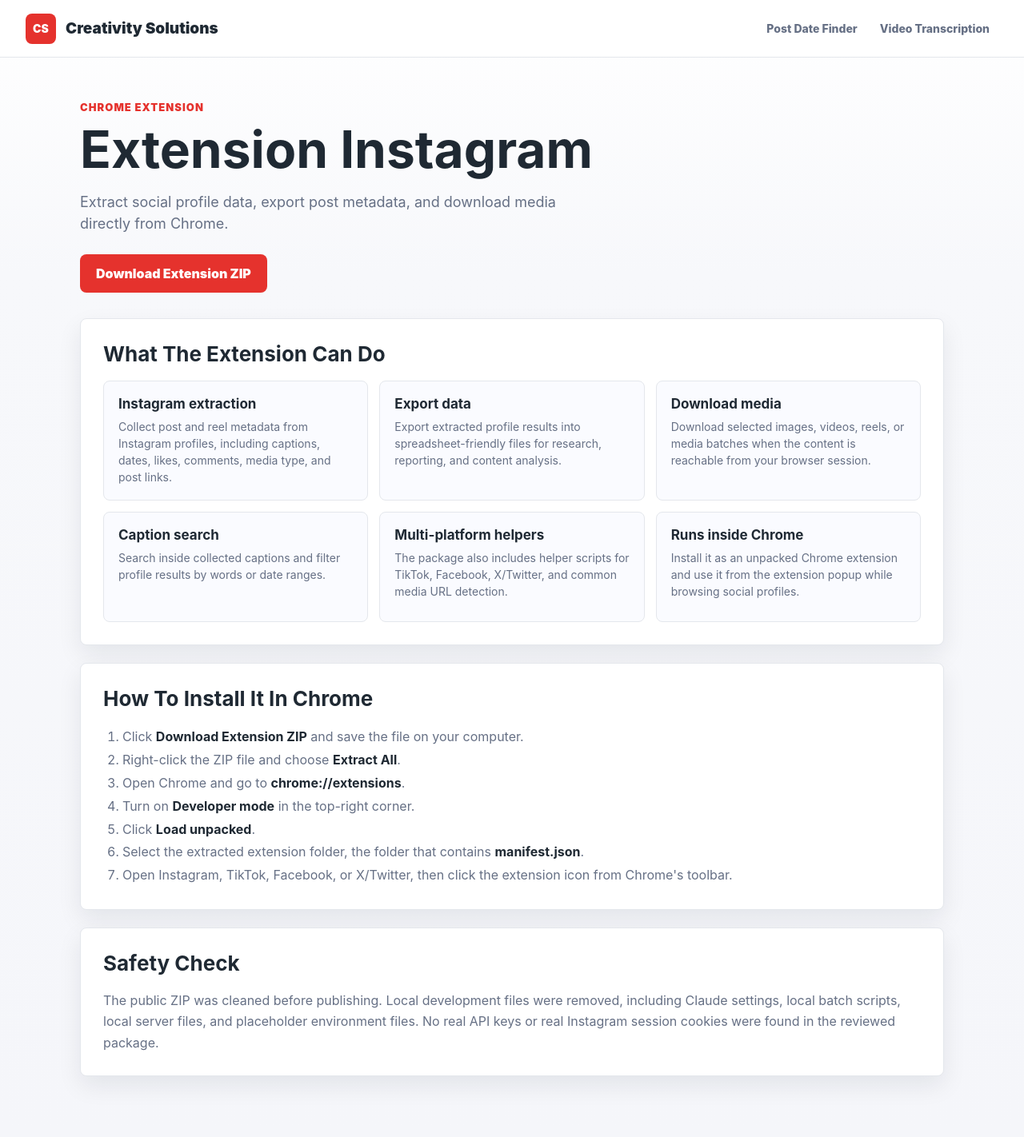
After one commit to creativityemarketing-netizen/All_Tools, a Flask app: template templates/instagram_extension.html in a window 1280 px wide. The commit adds this page. Shown: the whole page at 80% size. Run offline with Flask 3, Linux system fonts and the light colour scheme; the template is opened without the code that fills it, so the values that code supplies are empty; some libraries are stand-ins or nearby versions.

Commit message:
Add Instagram extension download page

```diff
--- a/main.py
+++ b/main.py
@@ -34,6 +34,14 @@ TOOLS = [
         "icon": "V",
         "class": "video",
     },
+    {
+        "path": "/tools/instagram-extension/",
+        "platform": "Chrome Extension",
+        "title": "Extension Instagram",
+        "description": "Install the Instagram scraper extension and learn what it can extract or download.",
+        "icon": "E",
+        "class": "extension",
+    },
 ]
 
 app.mount("/static", StaticFiles(directory=str(BASE_DIR / "static")), name="static")
@@ -48,6 +56,11 @@ async def home(request: Request):
     return templates.TemplateResponse(request, "home.html", {"tools": TOOLS})
 
 
+@app.get("/tools/instagram-extension/", response_class=HTMLResponse)
+async def instagram_extension(request: Request):
+    return templates.TemplateResponse(request, "instagram_extension.html")
+
+
 @app.get("/health")
 async def health():
     return {"ok": True, "tools": len(TOOLS)}
--- a/static/site.css
+++ b/static/site.css
@@ -187,6 +187,10 @@ body {
   background: var(--green);
 }
 
+.extension .tool-icon {
+  background: #7c3aed;
+}
+
 .tool-content {
   min-width: 0;
   display: flex;
@@ -271,3 +275,122 @@ body {
     font-size: 20px;
   }
 }
+
+.extension-shell {
+  width: min(1080px, calc(100% - 32px));
+  margin: 0 auto;
+  padding: 54px 0 76px;
+}
+
+.extension-hero {
+  max-width: 760px;
+  margin-bottom: 32px;
+}
+
+.extension-hero h1 {
+  margin: 0;
+  font-size: clamp(38px, 6vw, 64px);
+  line-height: 1.04;
+}
+
+.extension-hero p:last-of-type {
+  max-width: 640px;
+  margin: 18px 0 0;
+  color: var(--muted);
+  font-size: 18px;
+  line-height: 1.55;
+}
+
+.download-button {
+  min-height: 48px;
+  display: inline-flex;
+  align-items: center;
+  justify-content: center;
+  margin-top: 24px;
+  padding: 0 20px;
+  border-radius: 8px;
+  background: var(--red);
+  color: #fff;
+  font-weight: 900;
+  text-decoration: none;
+}
+
+.download-button:hover {
+  background: var(--red-dark);
+}
+
+.extension-section {
+  margin-top: 22px;
+  padding: 28px;
+  border: 1px solid var(--border);
+  border-radius: 8px;
+  background: #fff;
+  box-shadow: var(--shadow);
+}
+
+.extension-section h2 {
+  margin: 0 0 18px;
+  font-size: 26px;
+}
+
+.extension-section p {
+  margin: 0;
+  color: var(--muted);
+  font-size: 16px;
+  line-height: 1.65;
+}
+
+.feature-grid {
+  display: grid;
+  grid-template-columns: repeat(3, minmax(0, 1fr));
+  gap: 14px;
+}
+
+.feature-grid article {
+  min-height: 138px;
+  display: flex;
+  flex-direction: column;
+  gap: 8px;
+  padding: 18px;
+  border: 1px solid var(--border);
+  border-radius: 8px;
+  background: #fafbff;
+}
+
+.feature-grid strong {
+  font-size: 17px;
+}
+
+.feature-grid span {
+  color: var(--muted);
+  font-size: 14px;
+  line-height: 1.5;
+}
+
+.setup-list {
+  margin: 0;
+  padding-left: 24px;
+  color: var(--muted);
+  font-size: 16px;
+  line-height: 1.8;
+}
+
+.setup-list strong {
+  color: var(--text);
+}
+
+@media (max-width: 900px) {
+  .feature-grid {
+    grid-template-columns: repeat(2, minmax(0, 1fr));
+  }
+}
+
+@media (max-width: 620px) {
+  .feature-grid {
+    grid-template-columns: 1fr;
+  }
+
+  .extension-section {
+    padding: 22px;
+  }
+}
--- /dev/null
+++ b/templates/instagram_extension.html
@@ -0,0 +1,80 @@
+<!doctype html>
+<html lang="en">
+<head>
+  <meta charset="utf-8">
+  <meta name="viewport" content="width=device-width, initial-scale=1">
+  <title>Extension Instagram</title>
+  <link rel="stylesheet" href="/static/site.css">
+</head>
+<body>
+  <header class="site-header">
+    <a class="brand" href="/">
+      <span class="brand-mark">CS</span>
+      <span>Creativity Solutions</span>
+    </a>
+    <nav class="top-nav" aria-label="Tools">
+      <a href="/tools/instagram-date/">Post Date Finder</a>
+      <a href="/tools/video-transcription/">Video Transcription</a>
+    </nav>
+  </header>
+
+  <main class="extension-shell">
+    <section class="extension-hero">
+      <p class="eyebrow">Chrome Extension</p>
+      <h1>Extension Instagram</h1>
+      <p>Extract social profile data, export post metadata, and download media directly from Chrome.</p>
+      <a class="download-button" href="/static/downloads/instagram-extension.zip" download>
+        Download Extension ZIP
+      </a>
+    </section>
+
+    <section class="extension-section">
+      <h2>What The Extension Can Do</h2>
+      <div class="feature-grid">
+        <article>
+          <strong>Instagram extraction</strong>
+          <span>Collect post and reel metadata from Instagram profiles, including captions, dates, likes, comments, media type, and post links.</span>
+        </article>
+        <article>
+          <strong>Export data</strong>
+          <span>Export extracted profile results into spreadsheet-friendly files for research, reporting, and content analysis.</span>
+        </article>
+        <article>
+          <strong>Download media</strong>
+          <span>Download selected images, videos, reels, or media batches when the content is reachable from your browser session.</span>
+        </article>
+        <article>
+          <strong>Caption search</strong>
+          <span>Search inside collected captions and filter profile results by words or date ranges.</span>
+        </article>
+        <article>
+          <strong>Multi-platform helpers</strong>
+          <span>The package also includes helper scripts for TikTok, Facebook, X/Twitter, and common media URL detection.</span>
+        </article>
+        <article>
+          <strong>Runs inside Chrome</strong>
+          <span>Install it as an unpacked Chrome extension and use it from the extension popup while browsing social profiles.</span>
+        </article>
+      </div>
+    </section>
+
+    <section class="extension-section">
+      <h2>How To Install It In Chrome</h2>
+      <ol class="setup-list">
+        <li>Click <strong>Download Extension ZIP</strong> and save the file on your computer.</li>
+        <li>Right-click the ZIP file and choose <strong>Extract All</strong>.</li>
+        <li>Open Chrome and go to <strong>chrome://extensions</strong>.</li>
+        <li>Turn on <strong>Developer mode</strong> in the top-right corner.</li>
+        <li>Click <strong>Load unpacked</strong>.</li>
+        <li>Select the extracted extension folder, the folder that contains <strong>manifest.json</strong>.</li>
+        <li>Open Instagram, TikTok, Facebook, or X/Twitter, then click the extension icon from Chrome's toolbar.</li>
+      </ol>
+    </section>
+
+    <section class="extension-section">
+      <h2>Safety Check</h2>
+      <p>The public ZIP was cleaned before publishing. Local development files were removed, including Claude settings, local batch scripts, local server files, and placeholder environment files. No real API keys or real Instagram session cookies were found in the reviewed package.</p>
+    </section>
+  </main>
+</body>
+</html>
```
Also changed, not shown: 2 other files.
